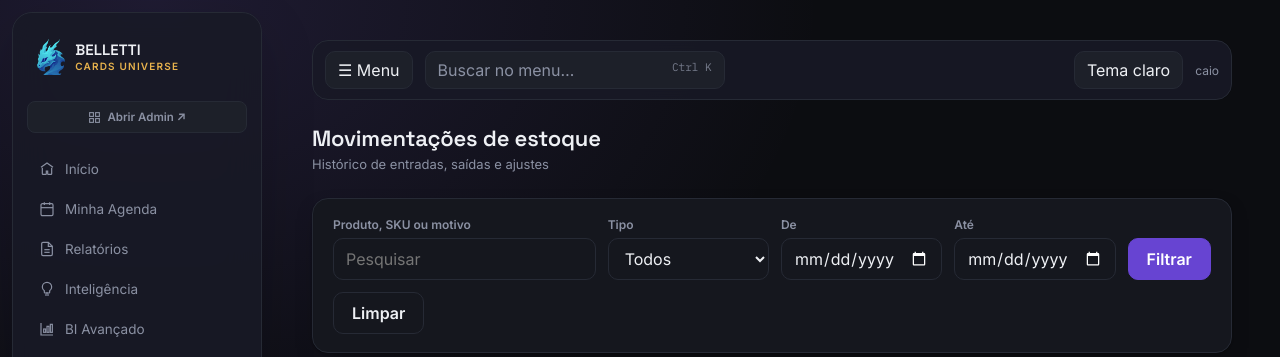
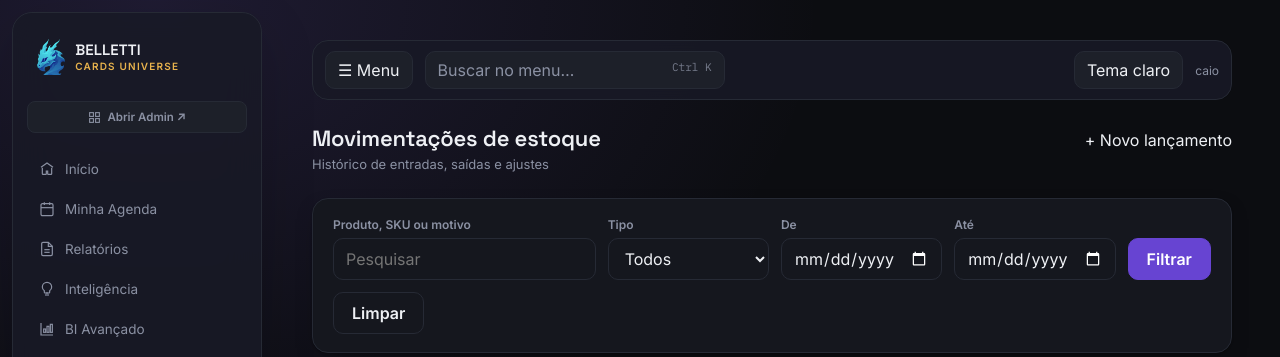
Before and after one commit to CaioBelletti/SAS-Belletti, a Django app: page /catalogo/movimentacoes/ in a window 1280 px wide. Shown: the top 357 px of the page. Run offline with Django 5.2, Linux system fonts and the light colour scheme; a user stored in the database is signed in; data that the repository does not hold is empty; parts of the project's set-up code (start-up, migrations or seed data) failed here and were passed over.

Commit message:
feat: manual stock entries in workspace

```diff
--- a/templates/catalogo/movimentacoes.html
+++ b/templates/catalogo/movimentacoes.html
@@ -4,7 +4,7 @@
 {% block extra_head %}<link rel="stylesheet" href="{% static 'css/supplies.css' %}">{% endblock %}
 {% block content %}
 <div class="supply-workspace">
-<div class="topbar"><div><h1>Movimentações de estoque</h1><div class="subtitle">Histórico de entradas, saídas e ajustes</div></div></div>
+<div class="topbar"><div><h1>Movimentações de estoque</h1><div class="subtitle">Histórico de entradas, saídas e ajustes</div></div>{% if perms.catalogo.add_movimentacaoestoque %}<a class="btn-acao" href="{% url 'catalogo:novo_lancamento' %}">+ Novo lançamento</a>{% endif %}</div>
 <div class="card"><form method="get" class="form-inline" style="display:flex;flex-wrap:wrap;gap:12px;align-items:end">
 <div><label for="mov-q">Produto, SKU ou motivo</label><input id="mov-q" name="q" value="{{ q }}" placeholder="Pesquisar"></div>
 <div><label for="mov-tipo">Tipo</label><select id="mov-tipo" name="tipo"><option value="">Todos</option>{% for valor,nome in tipos %}<option value="{{ valor }}" {% if tipo == valor %}selected{% endif %}>{{ nome }}</option>{% endfor %}</select></div>
```
